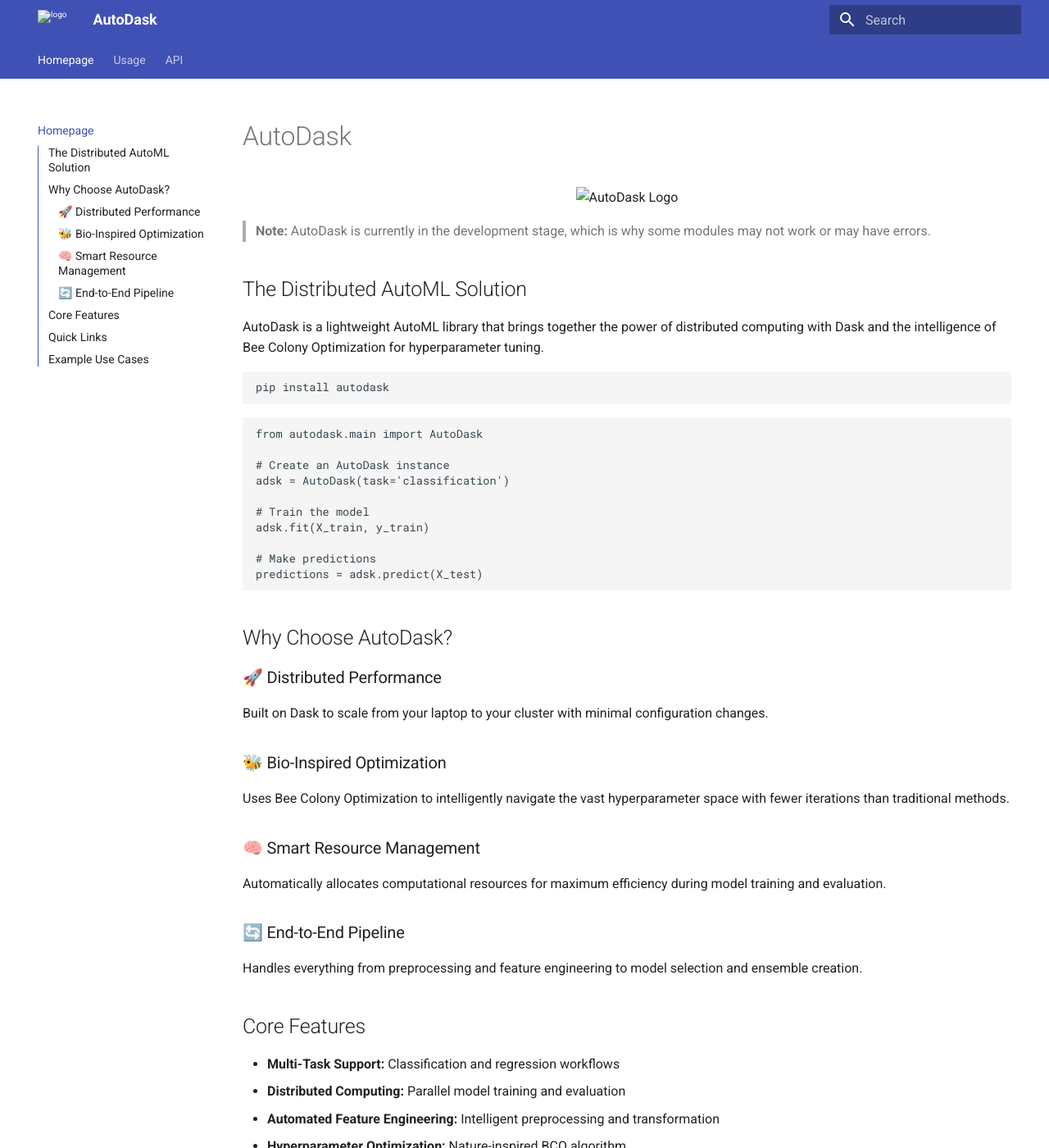
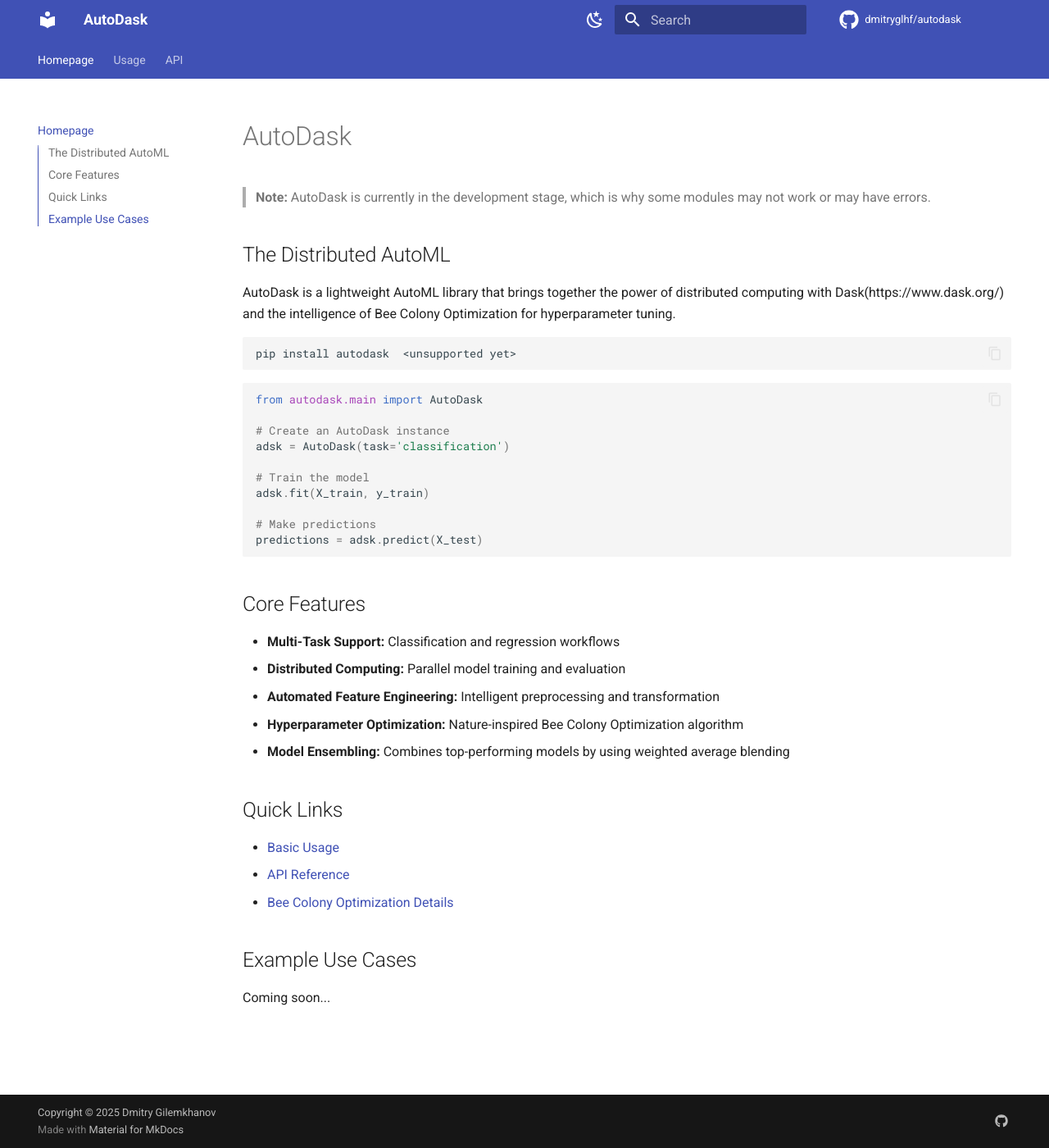
Before and after one commit to dmitryglhf/autodask, an MkDocs documentation site: the page built from docs/index.md, in a window 1280 px wide and 1400 px high. Shown: the whole window at 82% size. Built offline with MkDocs 1.6.1 and Material for MkDocs 9.7.7, drawn with Linux system fonts in a browser that asks for light colours; comment, search, counter and statistics services are not loaded; some of the changed text lies outside the part shown.

Commit message:
docs: homepage update

````diff
--- a/docs/index.md
+++ b/docs/index.md
@@ -1,19 +1,13 @@
 # AutoDask
-
-<div align="center">
-
-<img title="AutoDask Logo" alt="AutoDask Logo" src="/img/logo.png" width="150">
-
-</div>
 
 > **Note:** AutoDask is currently in the development stage, which is why some modules may not work or may have errors.
 
-## The Distributed AutoML Solution
+## The Distributed AutoML
 
-AutoDask is a lightweight AutoML library that brings together the power of distributed computing with Dask and the intelligence of Bee Colony Optimization for hyperparameter tuning.
+AutoDask is a lightweight AutoML library that brings together the power of distributed computing with Dask(https://www.dask.org/) and the intelligence of Bee Colony Optimization for hyperparameter tuning.
 
 ```commandline
-pip install autodask
+pip install autodask  <unsupported yet>
 ```
 
 ```python
@@ -29,32 +23,17 @@
 predictions = adsk.predict(X_test)
 ```
 
-## Why Choose AutoDask?
-
-### 🚀 Distributed Performance
-Built on Dask to scale from your laptop to your cluster with minimal configuration changes.
-
-### 🐝 Bio-Inspired Optimization
-Uses Bee Colony Optimization to intelligently navigate the vast hyperparameter space with fewer iterations than traditional methods.
-
-### 🧠 Smart Resource Management
-Automatically allocates computational resources for maximum efficiency during model training and evaluation.
-
-### 🔄 End-to-End Pipeline
-Handles everything from preprocessing and feature engineering to model selection and ensemble creation.
-
 ## Core Features
 
 - **Multi-Task Support:** Classification and regression workflows
 - **Distributed Computing:** Parallel model training and evaluation
 - **Automated Feature Engineering:** Intelligent preprocessing and transformation
-- **Hyperparameter Optimization:** Nature-inspired BCO algorithm
-- **Model Ensembling:** Combines top-performing models for improved accuracy
-- **Time Management:** Set time constraints for your AutoML workflows
+- **Hyperparameter Optimization:** Nature-inspired Bee Colony Optimization algorithm
+- **Model Ensembling:** Combines top-performing models by using weighted average blending
 
 ## Quick Links
 
-- [Basic Tutorial](./autodask/basic_usage.md)
+- [Basic Usage](./autodask/basic_usage.md)
 - [API Reference](./autodask/main.md)
 - [Bee Colony Optimization Details](./autodask/tuner.md)
 
--- a/mkdocs.yml
+++ b/mkdocs.yml
@@ -1,25 +1,77 @@
+# Project information
 site_name: AutoDask
+site_url: https://dmitryglhf.github.io/autodask/
+site_author: Dmitry Gilemkhanov
+site_description: >-
+  AutoML Library Based on Dask with Bee Colony Optimization
+
+# Repository
+repo_name: dmitryglhf/autodask
+repo_url: https://github.com/dmitryglhf/autodask
+
+# Copyright
+copyright: Copyright &copy; 2025 Dmitry Gilemkhanov
+
+# Docs dir
 docs_dir: docs
+
+# Page Tree
 nav:
   - Homepage: index.md
   - Usage:
-    - Basic usage: autodask/basic_usage.md
-    - Advanced usage: autodask/advanced_usage.md
+      - Basic usage: autodask/basic_usage.md
+      - Advanced usage: autodask/advanced_usage.md
   - API:
-    - Orchestrating class: autodask/main.md
-    - Trainer: autodask/trainer.md
-    - Bee Tuner: autodask/tuner.md
-    - Blender: autodask/blender.md
-    - Repository: autodask/repository.md
+      - Orchestrating class: autodask/main.md
+      - Trainer: autodask/trainer.md
+      - Bee Tuner: autodask/tuner.md
+      - Blender: autodask/blender.md
+      - Repository: autodask/repository.md
 
+# Theme configuration
 theme:
   name: material
   features:
     - navigation.tabs
     - navigation.indexes
     - toc.integrate
-  logo: img/logo.png
+    - content.code.copy
+    - header.autohide
+    - palette.toggle
+  palette:
+    - scheme: default
+      primary: indigo
+      accent: indigo
+      toggle:
+        icon: material/weather-night
+        name: Switch to dark mode
+    - scheme: slate
+      primary: indigo
+      accent: indigo
+      toggle:
+        icon: material/weather-sunny
+        name: Switch to light mode
+  icon:
+    repo: fontawesome/brands/github
+  repo_url: https://github.com/dmitryglhf/autodask
+  repo_name: GitHub
 
+# Syntax highlighting
 markdown_extensions:
   - admonition
   - pymdownx.highlight
+  - pymdownx.superfences
+  - pymdownx.inlinehilite
+  - codehilite:
+      guess_lang: false
+      linenums: true
+  - pymdownx.snippets
+  - pymdownx.tabbed:
+      alternate_style: true
+
+# Extra configuration
+extra:
+  social:
+    - icon: fontawesome/brands/github
+      link: https://github.com/dmitryglhf/autodask
+      name: GitHub
````
Also changed, not shown: docs/autodask/blender.md (+1 -0 lines), docs/autodask/main.md (+0 -5 lines), docs/autodask/trainer.md (+1 -0 lines), docs/autodask/tuner.md (+1 -0 lines), docs/autodask/core.md (deleted).
